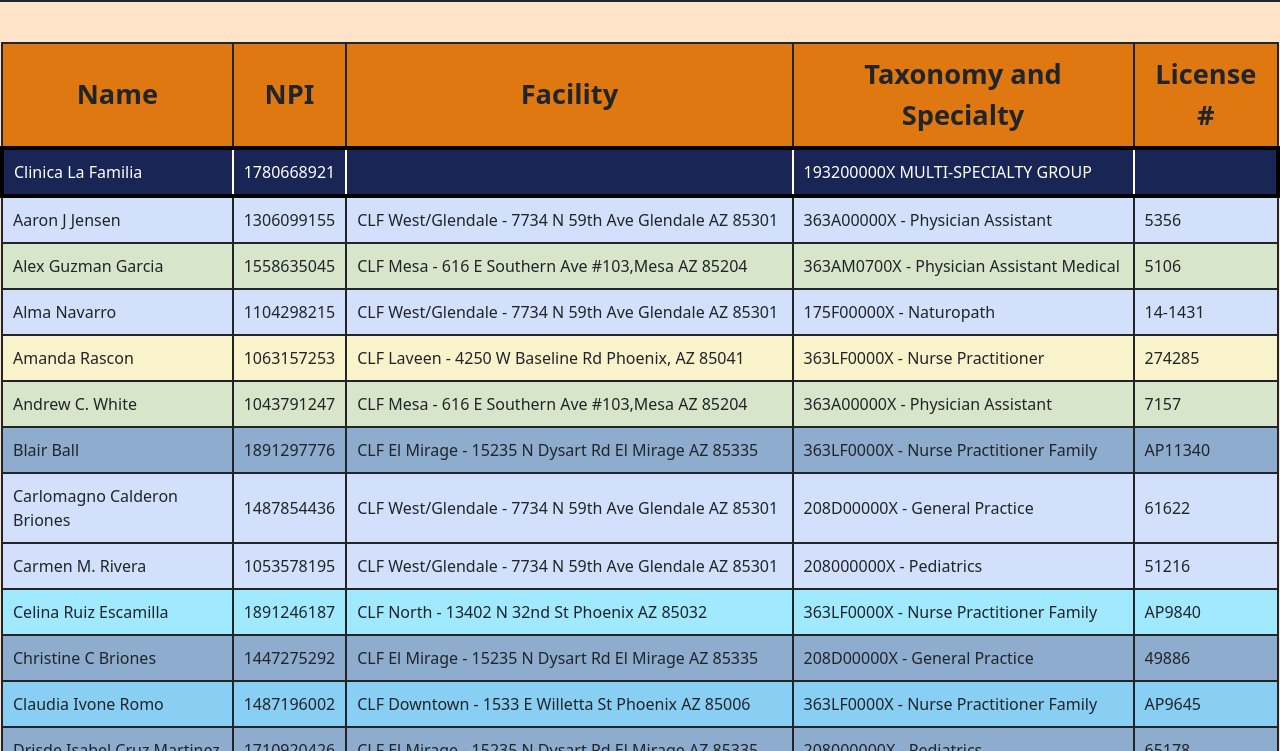
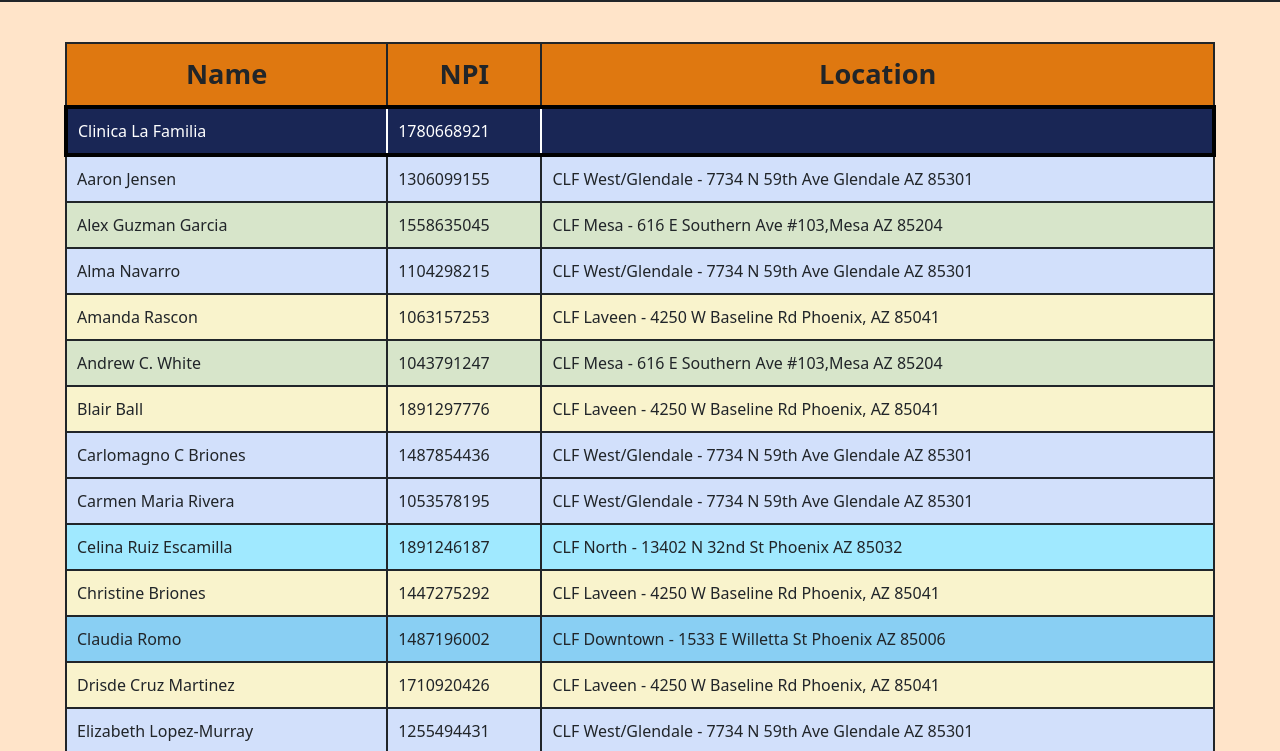
Before and after one commit to Luisapo/providerInfo, a plain HTML site: page index.html in a window 1280 px wide. Shown: the part 44-795 px from the top of the page. Drawn offline with nearby package versions, Linux system fonts and the light colour scheme.

Commit message:
Update providers and less info on table

```diff
--- a/css/stylesheets.css
+++ b/css/stylesheets.css
@@ -6,6 +6,7 @@ body{
     flex-direction: column;
     align-items: center;
     justify-content: center;
+    margin-bottom: 5%;
 }
 
 .navbar{
@@ -103,9 +104,10 @@ input[type="checkbox"]:checked {
 }
 
 table {
-    width: 100%;
+    width: 90%;
     border-collapse: collapse;
 }
+
 
 th, td {
     border: 2px solid;
--- a/providerData.json
+++ b/providerData.json
@@ -2,281 +2,211 @@
     {
         "Name":"Clinica La Familia",
         "NPI":1780668921,
-        "Facility":null,
-        "Taxonomy and Specialty":"193200000X MULTI-SPECIALTY GROUP\n",
-        "License #":null
+        "Location":""
     },
     {
-        "Name":"Aaron J Jensen",
+        "Name":"Aaron Jensen",
         "NPI":1306099155,
-        "Facility":"CLF West/Glendale - 7734 N 59th Ave Glendale AZ 85301",
-        "Taxonomy and Specialty":"363A00000X - Physician Assistant",
-        "License #":"5356"
+        "Location":"CLF West\/Glendale - 7734 N 59th Ave Glendale AZ 85301"
     },
     {
         "Name":"Alex Guzman Garcia",
         "NPI":1558635045,
-        "Facility":"CLF Mesa - 616 E Southern Ave #103,Mesa AZ 85204",
-        "Taxonomy and Specialty":"363AM0700X - Physician Assistant Medical",
-        "License #":"5106"
+        "Location":"CLF Mesa - 616 E Southern Ave #103,Mesa AZ 85204"
     },
     {
-        "Name":"Alma Navarro",
+        "Name":"Alma Navarro ",
         "NPI":1104298215,
-        "Facility":"CLF West/Glendale - 7734 N 59th Ave Glendale AZ 85301",
-        "Taxonomy and Specialty":"175F00000X - Naturopath",
-        "License #":"14-1431"
+        "Location":"CLF West\/Glendale - 7734 N 59th Ave Glendale AZ 85301"
     },
     {
         "Name":"Amanda Rascon",
         "NPI":1063157253,
-        "Facility":"CLF Laveen - 4250 W Baseline Rd Phoenix, AZ 85041",
-        "Taxonomy and Specialty":"363LF0000X - Nurse Practitioner",
-        "License #":"274285"
+        "Location":"CLF Laveen - 4250 W Baseline Rd Phoenix, AZ 85041"
     },
     {
         "Name":"Andrew C. White",
         "NPI":1043791247,
-        "Facility":"CLF Mesa - 616 E Southern Ave #103,Mesa AZ 85204",
-        "Taxonomy and Specialty":"363A00000X - Physician Assistant",
-        "License #":"7157"
+        "Location":"CLF Mesa - 616 E Southern Ave #103,Mesa AZ 85204"
     },
     {
         "Name":"Blair Ball",
         "NPI":1891297776,
-        "Facility":"CLF El Mirage - 15235 N Dysart Rd El Mirage AZ 85335",
-        "Taxonomy and Specialty":"363LF0000X - Nurse Practitioner Family",
-        "License #":"AP11340"
+        "Location":"CLF Laveen - 4250 W Baseline Rd Phoenix, AZ 85041"
     },
     {
-        "Name":"Carlomagno Calderon Briones",
+        "Name":"Carlomagno C Briones",
         "NPI":1487854436,
-        "Facility":"CLF West/Glendale - 7734 N 59th Ave Glendale AZ 85301",
-        "Taxonomy and Specialty":"208D00000X - General Practice",
-        "License #":"61622"
+        "Location":"CLF West\/Glendale - 7734 N 59th Ave Glendale AZ 85301"
     },
     {
-        "Name":"Carmen M. Rivera",
+        "Name":"Carmen Maria Rivera",
         "NPI":1053578195,
-        "Facility":"CLF West/Glendale - 7734 N 59th Ave Glendale AZ 85301",
-        "Taxonomy and Specialty":"208000000X - Pediatrics",
-        "License #":"51216"
+        "Location":"CLF West\/Glendale - 7734 N 59th Ave Glendale AZ 85301"
     },
     {
-        "Name":"Celina Ruiz Escamilla",
+        "Name":"Celina Ruiz Escamilla ",
         "NPI":1891246187,
-        "Facility":"CLF North - 13402 N 32nd St Phoenix AZ 85032",
-        "Taxonomy and Specialty":"363LF0000X - Nurse Practitioner Family",
-        "License #":"AP9840"
+        "Location":"CLF North - 13402 N 32nd St Phoenix AZ 85032"
     },
     {
-        "Name":"Christine C Briones",
+        "Name":"Christine Briones",
         "NPI":1447275292,
-        "Facility":"CLF El Mirage - 15235 N Dysart Rd El Mirage AZ 85335",
-        "Taxonomy and Specialty":"208D00000X - General Practice",
-        "License #":"49886"
+        "Location":"CLF Laveen - 4250 W Baseline Rd Phoenix, AZ 85041"
     },
     {
-        "Name":"Claudia Ivone Romo",
+        "Name":"Claudia Romo",
         "NPI":1487196002,
-        "Facility":"CLF Downtown - 1533 E Willetta St Phoenix AZ 85006",
-        "Taxonomy and Specialty":"363LF0000X - Nurse Practitioner Family",
-        "License #":"AP9645"
+        "Location":"CLF Downtown - 1533 E Willetta St Phoenix AZ 85006"
     },
     {
-        "Name":"Drisde Isabel Cruz Martinez",
+        "Name":"Drisde Cruz Martinez",
         "NPI":1710920426,
-        "Facility":"CLF El Mirage - 15235 N Dysart Rd El Mirage AZ 85335",
-        "Taxonomy and Specialty":"208000000X - Pediatrics",
-        "License #":"65178"
+        "Location":"CLF Laveen - 4250 W Baseline Rd Phoenix, AZ 85041"
     },
     {
         "Name":"Elizabeth Lopez-Murray",
         "NPI":1255494431,
-        "Facility":"CLF West/Glendale - 7734 N 59th Ave Glendale AZ 85301",
-        "Taxonomy and Specialty":"363AM0700X - Physician Assistant Medical",
-        "License #":"3277"
+        "Location":"CLF West\/Glendale - 7734 N 59th Ave Glendale AZ 85301"
     },
     {
-        "Name":"Erick G. Gonzalez",
+        "Name":"Eric Gonzalez",
         "NPI":1033422571,
-        "Facility":"CLF Mesa - 616 E Southern Ave #103,Mesa AZ 85204",
-        "Taxonomy and Specialty":"208000000X - Pediatrics",
-        "License #":"51791"
+        "Location":"CLF Mesa - 616 E Southern Ave #103,Mesa AZ 85204"
     },
     {
         "Name":"Erick Torres",
         "NPI":1104457621,
-        "Facility":"CLF West/Glendale - 7734 N 59th Ave Glendale AZ 85301",
-        "Taxonomy and Specialty":"363LF0000X - Nurse Practitioner Family",
-        "License #":"236688"
+        "Location":"CLF West\/Glendale - 7734 N 59th Ave Glendale AZ 85301"
     },
     {
-        "Name":"Fernando Galaviz",
+        "Name":"Fernando Galaviz ",
         "NPI":1003532847,
-        "Facility":"CLF North - 13402 N 32nd St Phoenix AZ 85032",
-        "Taxonomy and Specialty":"363AM0700X - Physician Assistant Medical",
-        "License #":"9402"
+        "Location":"CLF North - 13402 N 32nd St Phoenix AZ 85032"
     },
     {
         "Name":"Flor N Arellano",
         "NPI":1952025470,
-        "Facility":"CLF West/Glendale - 7734 N 59th Ave Glendale AZ 85301",
-        "Taxonomy and Specialty":"363LF0000X - Nurse Practitioner - Family",
-        "License #":"281473"
+        "Location":"CLF West\/Glendale - 7734 N 59th Ave Glendale AZ 85301"
     },
     {
         "Name":"Francis Rahul Luciano",
         "NPI":1689058992,
-        "Facility":"CLF Tempe - 1315 W Southern Ave Tempe, AZ 85282",
-        "Taxonomy and Specialty":"363AM0700X - Physician Assistant Medical",
-        "License #":"5965"
+        "Location":"CLF Tempe - 1315 W Southern Ave Tempe, AZ 85282"
     },
     {
-        "Name":"Freddy L Montenegro",
+        "Name":"Freddy Montenegro",
         "NPI":1306141213,
-        "Facility":"CLF Mesa - 616 E Southern Ave #103,Mesa AZ 85204",
-        "Taxonomy and Specialty":"363LF0000X - Nurse Practitioner Family",
-        "License #":"AP5467"
+        "Location":"CLF Mesa - 616 E Southern Ave #103,Mesa AZ 85204"
     },
     {
-        "Name":"Gloria A. Estrada",
+        "Name":"Gloria Estrada",
         "NPI":1932171915,
-        "Facility":"CLF North - 13402 N 32nd St Phoenix AZ 85032",
-        "Taxonomy and Specialty":"207R00000X - Internal Medicine",
-        "License #":"32069"
+        "Location":"CLF North - 13402 N 32nd St Phoenix AZ 85032"
     },
     {
         "Name":"Grace Stracuzzi",
         "NPI":1164093530,
-        "Facility":"CLF West/Glendale - 7734 N 59th Ave Glendale AZ 85301",
-        "Taxonomy and Specialty":"363LP0200X - Nurse Practitioner Pediatrics",
-        "License #":"271374"
+        "Location":"CLF West\/Glendale - 7734 N 59th Ave Glendale AZ 85301"
     },
     {
-        "Name":"Haidee Chavez Waymire",
+        "Name":"Haidee C Waymire",
         "NPI":1821641184,
-        "Facility":"CLF West/Glendale - 7734 N 59th Ave Glendale AZ 85301",
-        "Taxonomy and Specialty":"363LF0000X - Nurse Practitioner Family",
-        "License #":"227361"
+        "Location":"CLF West\/Glendale - 7734 N 59th Ave Glendale AZ 85301"
     },
     {
-        "Name":"J. Guadalupe Gallo Padilla",
+        "Name":"J Guadalupe Gallo Padilla",
         "NPI":1447680947,
-        "Facility":"CLF Downtown - 1533 E Willetta St Phoenix AZ 85006",
-        "Taxonomy and Specialty":"363AM0700X - Physician Assistant Medical",
-        "License #":"5490"
+        "Location":"CLF Downtown - 1533 E Willetta St Phoenix AZ 85006"
     },
     {
-        "Name":"Javier G Padilla",
+        "Name":"Javier G. Padilla",
         "NPI":1083383186,
-        "Facility":"CLF Downtown - 1533 E Willetta St Phoenix AZ 85006",
-        "Taxonomy and Specialty":"363A00000X - Physician Assistant",
-        "License #":"9114"
+        "Location":"CLF Downtown - 1533 E Willetta St Phoenix AZ 85006"
     },
     {
-        "Name":"Jennyfer Willford",
+        "Name":"Jennyfer Willford ",
         "NPI":1407337785,
-        "Facility":"CLF Casa Grande - 301 E Cottonwood Ln Casa Grande AZ 85122",
-        "Taxonomy and Specialty":"363LF0000X - Nurse Practitioner Family",
-        "License #":"AP11673"
+        "Location":"CLF Casa Grande - 301 E Cottonwood Ln Casa Grande AZ 85122"
     },
     {
         "Name":"Jessica Cuevas",
         "NPI":1700539384,
-        "Facility":"CLF Laveen - 4250 W Baseline Rd Phoenix, AZ 85041",
-        "Taxonomy and Specialty":"207QA0505X - Family Medicine Adult Medicine",
-        "License #":"269844"
+        "Location":"CLF Laveen - 4250 W Baseline Rd Phoenix, AZ 85041"
     },
     {
-        "Name":"Julia Calderon",
+        "Name":"Julia Calderon ",
         "NPI":1780174904,
-        "Facility":"CLF North - 13402 N 32nd St Phoenix AZ 85032",
-        "Taxonomy and Specialty":"363LF0000X - Nurse Practitioner Family",
-        "License #":"AP11204"
+        "Location":"CLF North - 13402 N 32nd St Phoenix AZ 85032"
     },
     {
         "Name":"Julia Nieto",
         "NPI":1669920732,
-        "Facility":"CLF Tempe - 1315 W Southern Ave Tempe, AZ 85282",
-        "Taxonomy and Specialty":"363A00000X - Physician Assistant",
-        "License #":"6451"
+        "Location":"CLF Tempe - 1315 W Southern Ave Tempe, AZ 85282"
     },
     {
         "Name":"Maria Del Carmen Castillo",
         "NPI":1922753615,
-        "Facility":"CLF Mesa - 616 E Southern Ave #103,Mesa AZ 85204",
-        "Taxonomy and Specialty":"363LF0000X - Nurse Practitioner",
-        "License #":"273453"
+        "Location":"CLF Mesa - 616 E Southern Ave #103,Mesa AZ 85204"
     },
     {
-        "Name":"Nina Alexandria Celaya",
+        "Name":"Nina A Celaya ",
         "NPI":1568923456,
-        "Facility":"CLF Laveen - 4250 W Baseline Rd Phoenix, AZ 85041",
-        "Taxonomy and Specialty":"207R00000X - Internal Medicine",
-        "License #":"66788"
+        "Location":"CLF Laveen - 4250 W Baseline Rd Phoenix, AZ 85041"
+    },
+    {
+        "Name":"Paola F Beach",
+        "NPI":1336861194,
+        "Location":"CLF Laveen - 4250 W Baseline Rd Phoenix, AZ 85041"
     },
     {
         "Name":"Ricardo G. Celaya",
         "NPI":1861476095,
-        "Facility":"CLF West/Glendale - 7734 N 59th Ave Glendale AZ 85301",
-        "Taxonomy and Specialty":"207R00000X - Internal Medicine",
-        "License #":"29615"
+        "Location":"CLF North - 13402 N 32nd St Phoenix AZ 85032"
     },
     {
         "Name":"Ruby E Fernandez",
         "NPI":1346965381,
-        "Facility":"CLF West/Glendale - 7734 N 59th Ave Glendale AZ 85301",
-        "Taxonomy and Specialty":"363LF0000X - Nurse Practitioner - Family",
-        "License #":"281780"
+        "Location":"CLF West\/Glendale - 7734 N 59th Ave Glendale AZ 85301"
     },
     {
-        "Name":"Russell Patrick Jackson",
+        "Name":"Russell Jackson",
         "NPI":1699322578,
-        "Facility":"CLF Casa Grande - 301 E Cottonwood Ln Casa Grande AZ 85122",
-        "Taxonomy and Specialty":"363AM0700X - Physician Assistant Medical",
-        "License #":"8654"
+        "Location":"CLF Casa Grande - 301 E Cottonwood Ln Casa Grande AZ 85122"
     },
     {
-        "Name":"Sam F. Shumway",
+        "Name":"Sam F Shumway",
         "NPI":1134468267,
-        "Facility":"CLF West/Glendale - 7734 N 59th Ave Glendale AZ 85301",
-        "Taxonomy and Specialty":"363A00000X - Physician Assistant",
-        "License #":"5284"
+        "Location":"CLF West\/Glendale - 7734 N 59th Ave Glendale AZ 85301"
     },
     {
-        "Name":"Sandy Pauline Morales",
+        "Name":"Sandy Morales ",
         "NPI":1508377789,
-        "Facility":"CLF Mesa - 616 E Southern Ave #103,Mesa AZ 85204",
-        "Taxonomy and Specialty":"363AM0700X - Physician Assistant Medical",
-        "License #":"6917"
+        "Location":"CLF Mesa - 616 E Southern Ave #103,Mesa AZ 85204"
     },
     {
-        "Name":"Seth Evert Gillespie",
+        "Name":"Seth Gillespie",
         "NPI":1457723538,
-        "Facility":"CLF Downtown - 1533 E Willetta St Phoenix AZ 85006",
-        "Taxonomy and Specialty":"363AM0700X - Physician Assistant Medical",
-        "License #":"6254"
+        "Location":"CLF Downtown - 1533 E Willetta St Phoenix AZ 85006"
+    },
+    {
+        "Name":"Veronica Cristina Diaz Pulido",
+        "NPI":1588438469,
+        "Location":"CLF Laveen - 4250 W Baseline Rd Phoenix, AZ 85041"
     },
     {
         "Name":"Walter Rios-Corujo",
         "NPI":1801902143,
-        "Facility":"CLF Laveen - 4250 W Baseline Rd Phoenix, AZ 85041",
-        "Taxonomy and Specialty":"208000000X - Pediatrics",
-        "License #":"65179"
+        "Location":"CLF Laveen - 4250 W Baseline Rd Phoenix, AZ 85041"
     },
     {
         "Name":"Xochitl Landeros",
         "NPI":1639649767,
-        "Facility":"CLF West/Glendale - 7734 N 59th Ave Glendale AZ 85301",
-        "Taxonomy and Specialty":"363LF0000X - Nurse Practitioner Family",
-        "License #":"223924"
+        "Location":"CLF West\/Glendale - 7734 N 59th Ave Glendale AZ 85301"
     },
     {
         "Name":"Yesenia E. Ochoa",
         "NPI":1962981787,
-        "Facility":"CLF West/Glendale - 7734 N 59th Ave Glendale AZ 85301",
-        "Taxonomy and Specialty":"363LF0000X - Nurse Practitioner Family",
-        "License #":"266200"
+        "Location":"CLF West\/Glendale - 7734 N 59th Ave Glendale AZ 85301"
     }
 ]
```
Also changed, not shown: index.html (+1 -1 lines).
